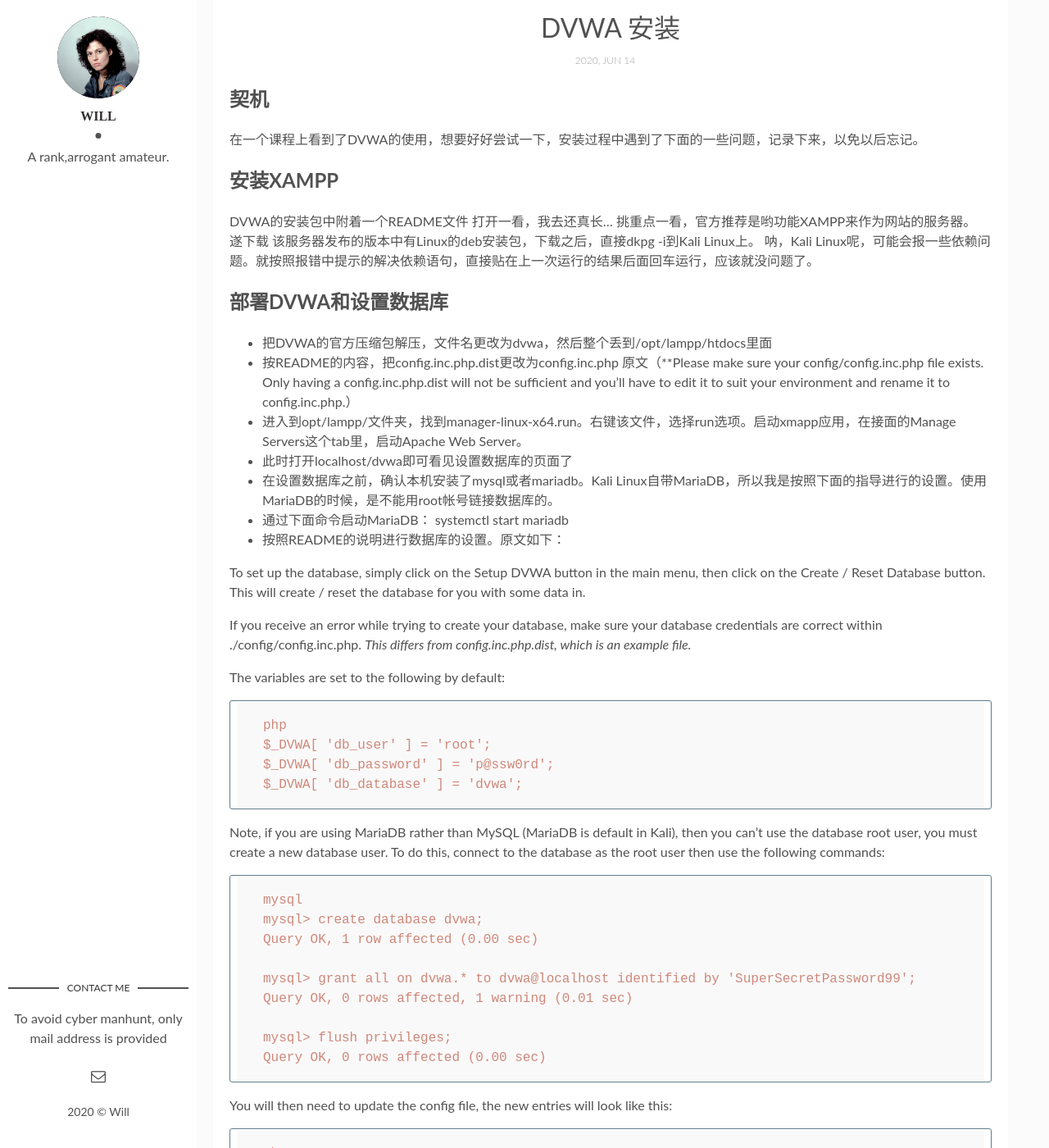
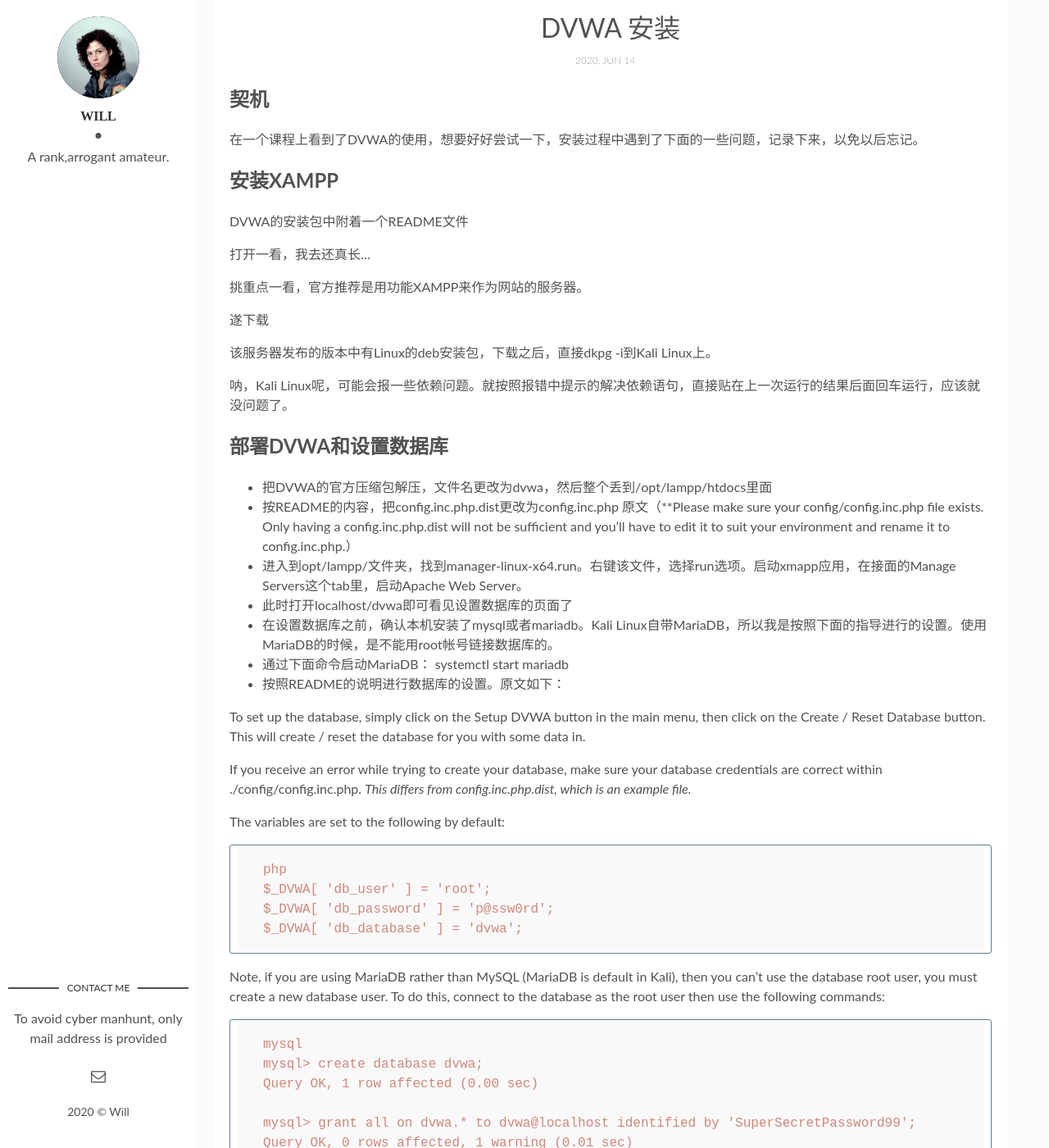
Before and after one commit to katemagus/blog, a Jekyll site: the page built from _posts/2020-06-14-DVWA_platform.markdown, in a window 1280 px wide and 1400 px high, scrolled down 537 px. Shown: the whole window at 82% size. Built offline with Jekyll 4.4.1, drawn with Linux system fonts in a browser that asks for light colours; comment, search, counter and statistics services are not loaded; some of the changed text lies outside the part shown.

Commit message:
update blog on DVWA correct minor probs with calculation minor format prob

````diff
--- a/_posts/2020-06-14-DVWA_platform.markdown
+++ b/_posts/2020-06-14-DVWA_platform.markdown
@@ -15,10 +15,15 @@
 ## 安装XAMPP
 
 DVWA的安装包中附着一个README文件
+
 打开一看，我去还真长...
-挑重点一看，官方推荐是哟功能XAMPP来作为网站的服务器。
+
+挑重点一看，官方推荐是用功能XAMPP来作为网站的服务器。
+
 遂下载
+
 该服务器发布的版本中有Linux的deb安装包，下载之后，直接dkpg -i到Kali Linux上。
+
 呐，Kali Linux呢，可能会报一些依赖问题。就按照报错中提示的解决依赖语句，直接贴在上一次运行的结果后面回车运行，应该就没问题了。
 
 ## 部署DVWA和设置数据库
@@ -58,6 +63,7 @@
 Query OK, 0 rows affected (0.00 sec)
 ```
 You will then need to update the config file, the new entries will look like this:
+
 ```
 php
 $_DVWA[ 'db_user' ] = 'dvwa';
@@ -69,8 +75,11 @@
 ## 登录页面
 
 此时就应该能成功看见DVWA的登录页面了
+
 通过MariaDB中的用户数据库，可以查看DVWA中的用户帐号和MD5加密密码
+
 直接用MD5对加密密码进行解密，即可登录进页面。
+
 gordonb这个用户对应的密码为abc123
 
 ```
@@ -181,5 +190,6 @@
 
 ```
 看来还是使用常用密码文本破解一下效率会比较高...
+明天用下面的语句试试常用密码库
 
 [hydra -L usernames.txt -P passwords.txt 127.0.0.1 http-post-form “/dvwa/login.php:username=^USER^&password=^PASS^&Login=Login:Login Failed”](https://redteamtutorials.com/2018/10/25/hydra-brute-force-https/)
````
